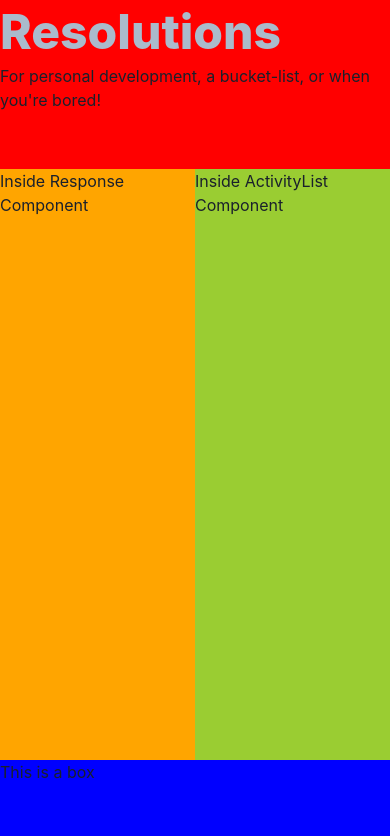
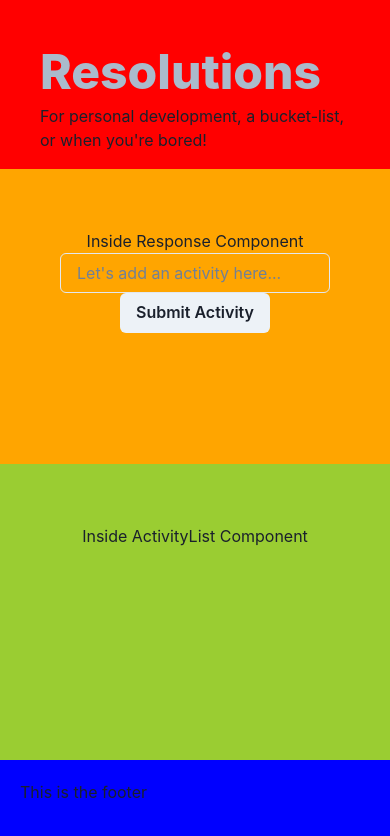
Before and after one commit to JCarter-coder/react-mvp, a React (Vite) app: page / in a window 390 px wide. Shown: the top 836 px of the page. Built offline with nearby package versions, Linux system fonts and the light colour scheme.

Commit message:
"added responsiveness for sm/lg screens"

```diff
--- a/src/App.jsx
+++ b/src/App.jsx
@@ -21,21 +21,7 @@ function App() {
 
   return (
     <>
-      <Box
-        as='section'
-        bg='red'
-        w='100vw'
-        h='20vh'
-      >
-        <Heading
-          fontWeight='800'
-          fontSize='48'
-          color='#ABC'
-        >
-          Resolutions
-        </Heading>
-        <Text>For personal development, a bucket-list, or when you're bored!</Text>
-      </Box>
+      <Header />
       <Box
         as='section'
         bg='white'
@@ -45,19 +31,13 @@ function App() {
         <Flex
           align='center'
           justify='space-around'
+          direction={['column','column','row']}
         >
           <Response />
           <ActivityList />
         </Flex>
       </Box>
-      <Box
-        as='section'
-        bg='blue'
-        w='100vw'
-        h='10vh'
-      >
-        This is a box
-      </Box>
+      <Footer />
     </>
   )
 }
--- a/src/components/ActivityList.jsx
+++ b/src/components/ActivityList.jsx
@@ -1,12 +1,14 @@
-import { Box } from '@chakra-ui/react'
+import { Box, Center } from '@chakra-ui/react'
 
 function ActivityList() {
     return (
       <Box
         as='section'
         bg='yellowgreen'
-        w='50vw'
-        h='70vh'
+        w={['100vw','100vw','50vw']}
+        h={['35vh','35vh','70vh']}
+        p='60px'
+        align='center'
       >
         <h3>Inside ActivityList Component</h3>
       </Box>
--- a/src/components/Footer.jsx
+++ b/src/components/Footer.jsx
@@ -1,6 +1,16 @@
+import { Box } from '@chakra-ui/react'
+
 function Footer() {
     return (
-        <footer>This is the Footer</footer>
+      <Box
+        as='section'
+        bg='blue'
+        w='100vw'
+        h='10vh'
+        p='20px'
+      >
+        This is the footer
+      </Box>
     )
 }
 
--- a/src/components/Header.jsx
+++ b/src/components/Header.jsx
@@ -1,6 +1,24 @@
+import { Box, Heading, Text } from '@chakra-ui/react'
+
 function Header() {
     return (
-        <header>Website Title</header>
+      <Box
+        as='section'
+        bg='red'
+        w='100vw'
+        h='20vh'
+        p='40px'
+        textAlign={['left','left','center']}
+      >
+        <Heading
+          fontWeight='800'
+          fontSize='48'
+          color='#ABC'
+        >
+          Resolutions
+        </Heading>
+        <Text>For personal development, a bucket-list, or when you're bored!</Text>
+      </Box>
     )
 }
 
--- a/src/components/Response.jsx
+++ b/src/components/Response.jsx
@@ -1,5 +1,5 @@
 import { useState } from 'react';
-import { Box } from '@chakra-ui/react'
+import { Box, Text, Button, Input } from '@chakra-ui/react'
 
 function Response({ response, getResponse }) {
     // Local state
@@ -27,10 +27,14 @@ function Response({ response, getResponse }) {
       <Box
         as='section'
         bg='orange'
-        w='50vw'
-        h='70vh'
+        w={['100vw','100vw','50vw']}
+        h={['35vh','35vh','70vh']}
+        p='60px'
+        align='center'
       >
-        <h3>Inside Response Component</h3>
+        <Text>Inside Response Component</Text>
+        <Input variant='outline' placeholder="Let's add an activity here..."></Input>
+        <Button>Submit Activity</Button>
       </Box>
     )
 }
```
